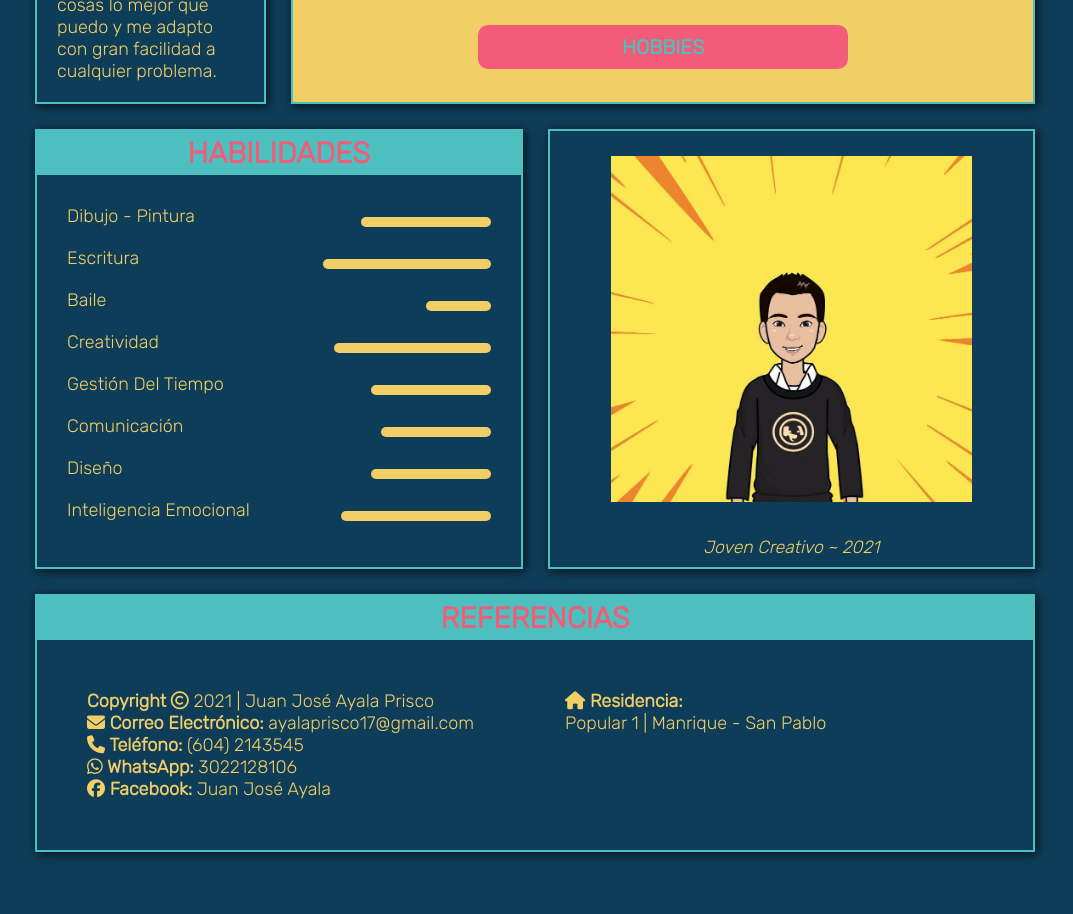
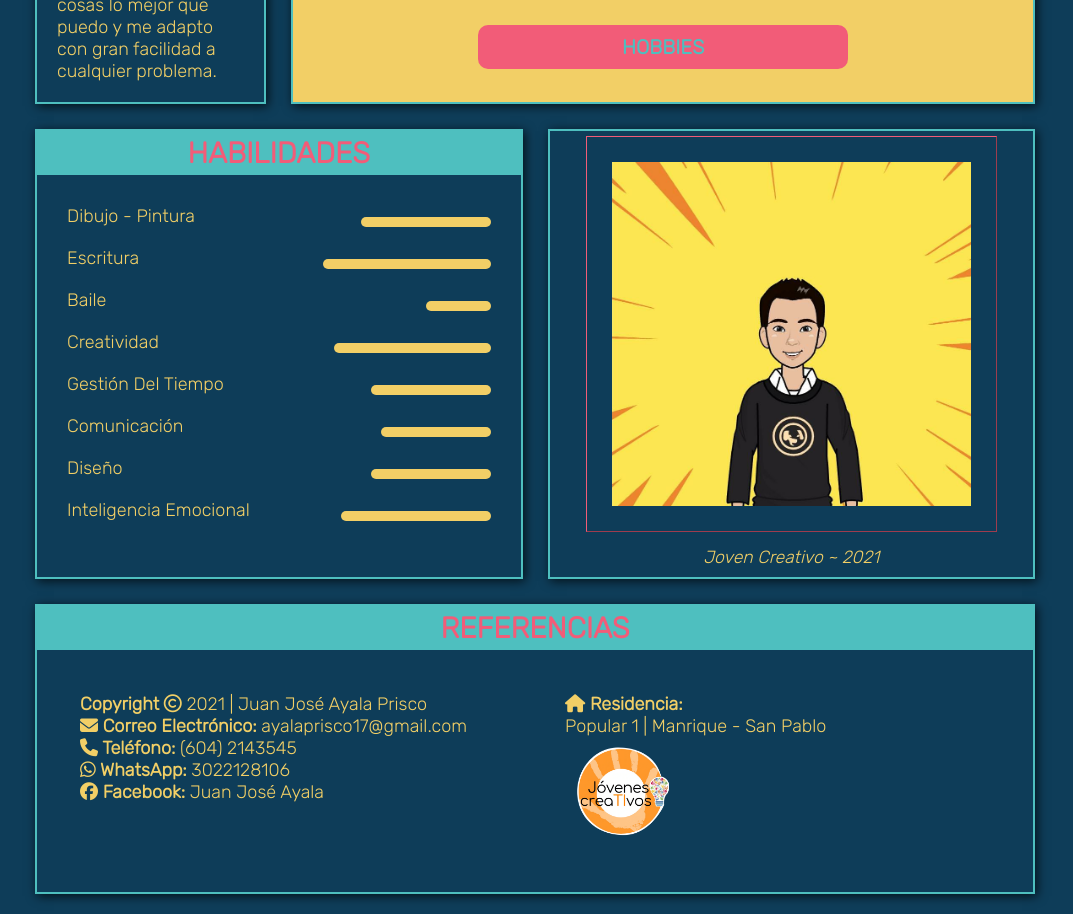
Before and after one commit to JuanJAyala17/ProyectoFinal, a plain HTML site: page views/index.html in a window 1280 px wide. Shown: the part 1160-2074 px from the top of the page, without its empty margins (105-1178 px from the left). Before the commit the page ends 2032 px from the top, so only its background shows below. Drawn offline with Linux system fonts and the light colour scheme; a web font is replaced by a local one.

Commit message:
Añadí logo de jóvenes creativos en Footer.

```diff
--- a/assets/css/footer.css
+++ b/assets/css/footer.css
@@ -18,7 +18,7 @@
     display: grid;
     gap: 20px;
     grid-template-columns: repeat(2,1fr);
-    padding: 30px;
+    padding: 23px;
 
 }
 
@@ -37,9 +37,12 @@
     font-size: 18px;
     font-weight: 300;
 }
-/*
-@media screen and (max-width: 480px) {
-    .container .footer {
-        grid-column: 1 / -1;
-    }
-} */
+
+.container .footer .footer__references .footer__references--address  img{
+    margin: 3px 3px;
+    width: 25%;
+    height: 25%;
+    display: flex;
+    align-items: center;
+    justify-content: center;
+}
--- a/assets/css/profilePhoto.css
+++ b/assets/css/profilePhoto.css
@@ -14,9 +14,11 @@
 }
 
 .container .content-3 .content-3__figure img {
+    margin: 5px 5px;
     padding: 25px;
     width: 85%;
     height: 87%;
+    border: outset #F25C78 1px;
 }
 
 .container .content-3 figcaption {
--- a/views/index.html
+++ b/views/index.html
@@ -199,11 +199,12 @@
                     <div>
                         <p><span><i class="fas fa-home"></i></span> <b>Residencia:</b></p>
                         <p>Popular 1 | Manrique - San Pablo</p>
+                        <img src="../assets/img/logo_jovenesCreativos.png" alt="Logo de Jóvenes Creativos">
                     </div>
                 </div>
             </div>
+        </footer>
 
-        </footer>
     </div>
 
 </body>
```
Also changed, not shown: assets/img/logo_jovenesCreativos.png (added).
